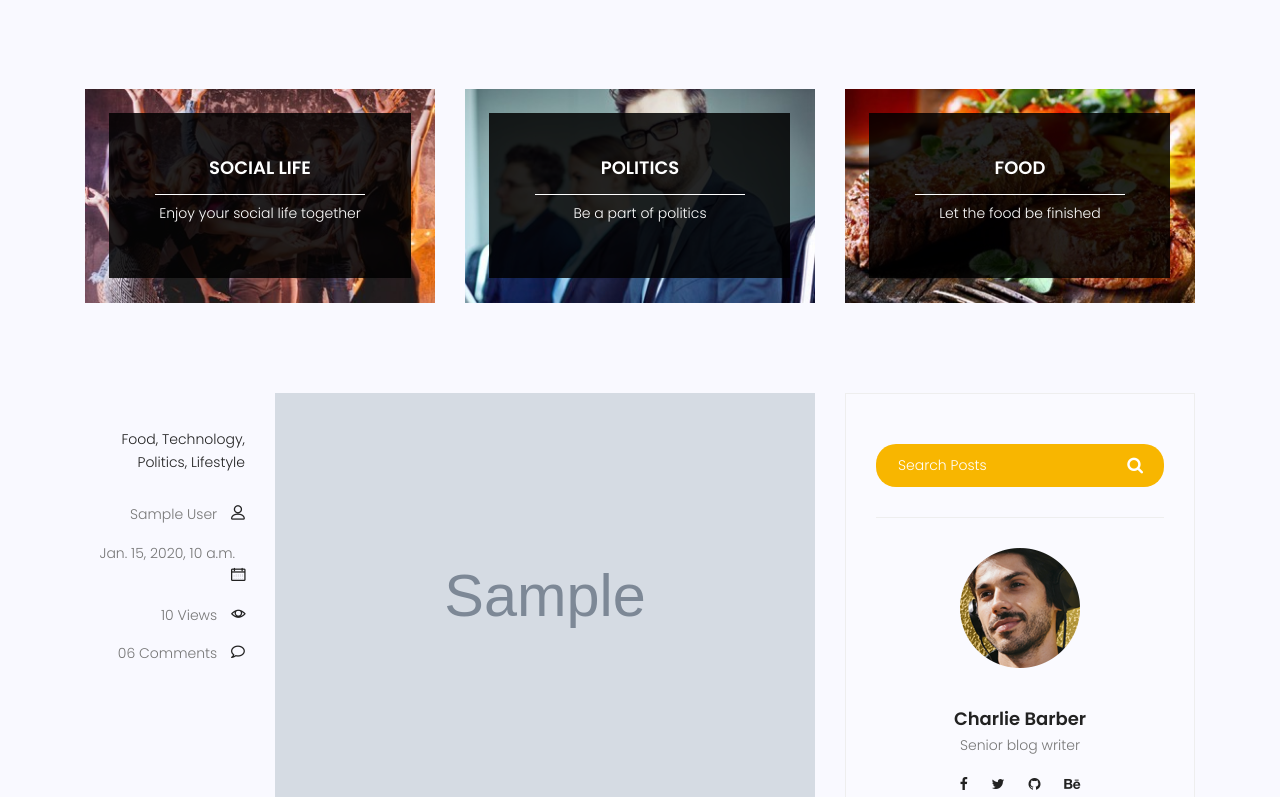
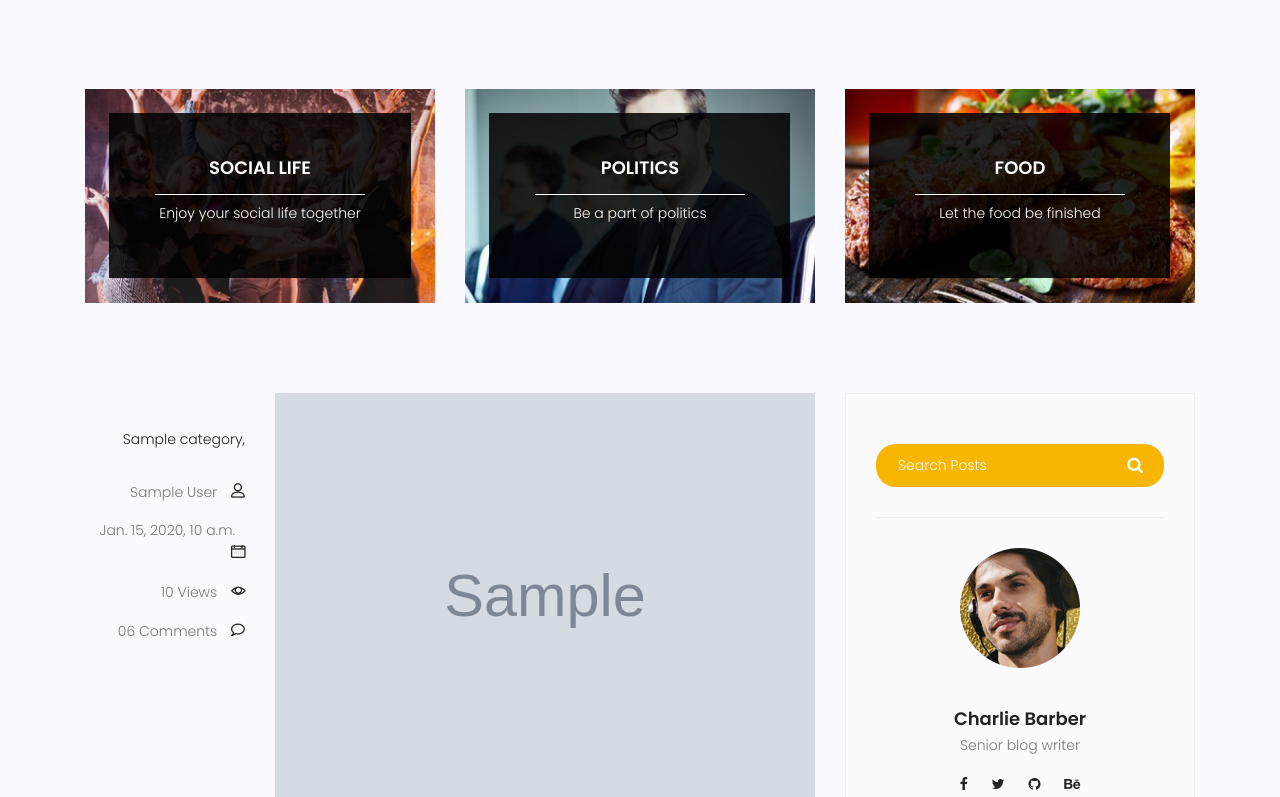
Before and after one commit to ASoukhteh/mysite, a Django app: page /blog in a window 1280 px wide. Shown: the part 689-1486 px from the top of the page. Run offline with Django 5.2, Linux system fonts and the light colour scheme; tables that the repository leaves empty hold one stand-in row (values such as "Sample post"); grey boxes marked "Sample" are stand-in pictures; some libraries are stand-ins or nearby versions.

Commit message:
add categories to blog

```diff
--- a/blog/admin.py
+++ b/blog/admin.py
@@ -1,5 +1,5 @@
 from django.contrib import admin
-from blog.models import Post
+from blog.models import Post, Category
 
 # Register your models here.
 
@@ -11,3 +11,4 @@ class PostAdmin(admin.ModelAdmin):
     search_fields = ['title', 'content']
 
 admin.site.register(Post, PostAdmin)
+admin.site.register(Category)
--- a/blog/models.py
+++ b/blog/models.py
@@ -1,13 +1,20 @@
 from django.db import models
 from django.contrib.auth.models import User
 # Create your models here.
+
+class Category(models.Model):
+    name = models.CharField(max_length=255)
+
+    def __str__(self):
+        return self.name
+
 class Post(models.Model):
     image = models.ImageField(upload_to='blog/', default='blog/default.jpg')
     author = models.ForeignKey(User, on_delete=models.SET_NULL, null=True)
     title = models.CharField(max_length=255)
     content = models.TextField()
     # tags =
-    # category =
+    category = models.ManyToManyField(Category)
     counted_views = models.IntegerField(default=0)
     status = models.BooleanField(default=False)
     published_date = models.DateTimeField(null=True)
--- a/templates/blog/blog-home.html
+++ b/templates/blog/blog-home.html
@@ -93,10 +93,9 @@
 				<div class="single-post row">
 					<div class="col-lg-3  col-md-3 meta-details">
 						<ul class="tags">
-							<li><a href="#">Food,</a></li>
-							<li><a href="#">Technology,</a></li>
-							<li><a href="#">Politics,</a></li>
-							<li><a href="#">Lifestyle</a></li>
+							{% for cat in post.category.all %}
+							<li><a href="#">{{ cat }},</a></li>
+							{% endfor %}
 						</ul>
 						<div class="user-details row">
 							<p class="user-name col-lg-12 col-md-12 col-6"><a href="#">{{post.author.get_full_name}}</a> <span
```
Also changed, not shown: blog/migrations/0005_category_post_category.py (added).
